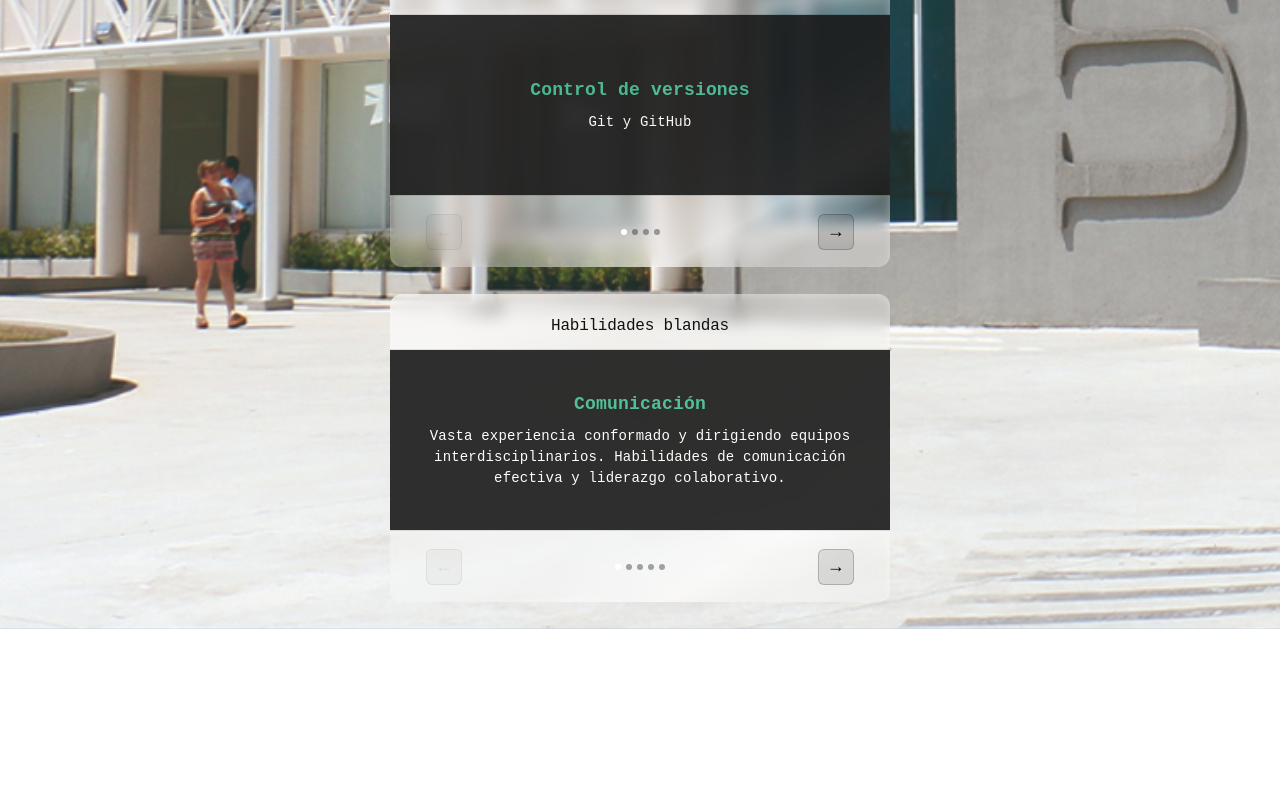
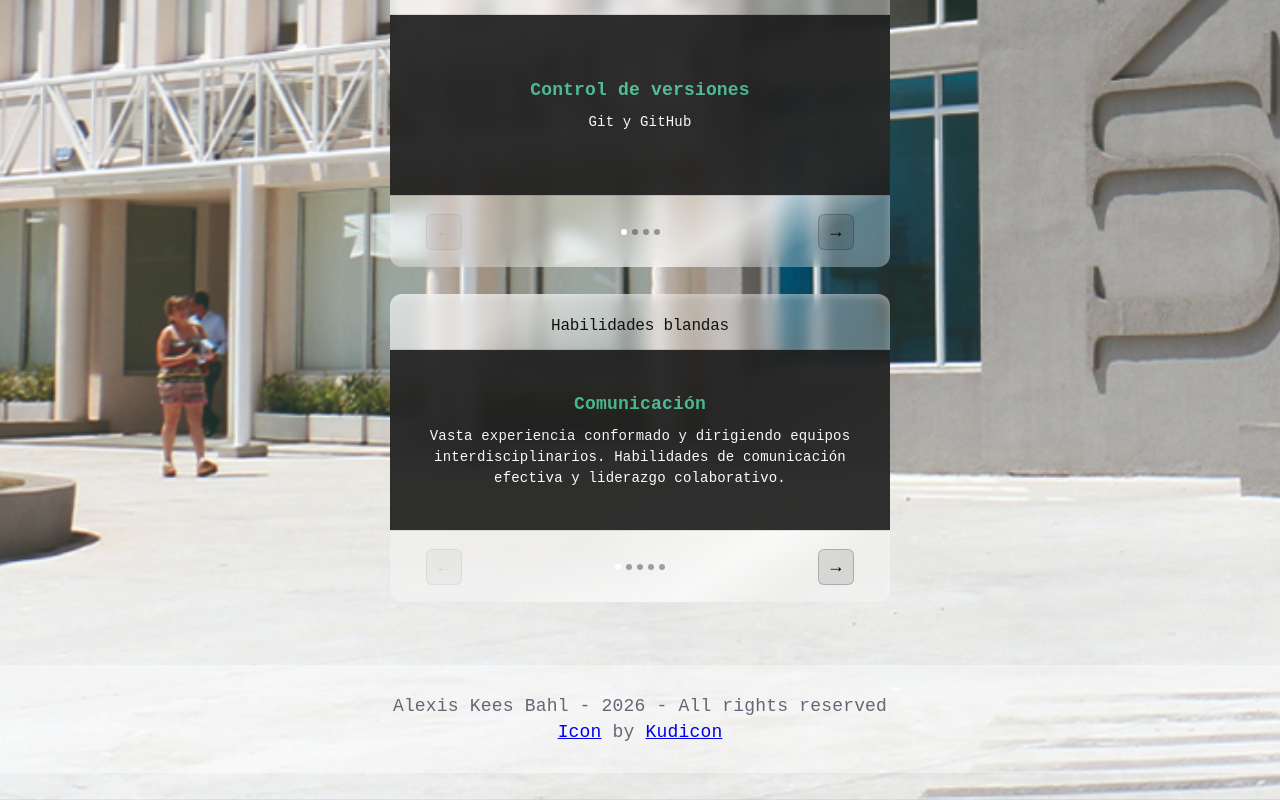
Before and after one commit to alexis-kees-bahl/alexis-kees-bahl.github.io, a React (Vite) app: page / in a window 1280 px wide. Shown: the part 1652-2452 px from the top of the page. Before the commit the page ends 2281 px from the top, so only its background shows below. Built offline with nearby package versions, Linux system fonts and the light colour scheme.

Commit message:
changed icon and title

```diff
--- a/index.html
+++ b/index.html
@@ -2,9 +2,9 @@
 <html lang="en">
   <head>
     <meta charset="UTF-8" />
-    <link rel="icon" type="image/svg+xml" href="/favicon.svg" />
+    <link rel="icon" type="image/svg+xml" href="./src/assets/profile.svg" />
     <meta name="viewport" content="width=device-width, initial-scale=1.0" />
-    <title>cv-reusable</title>
+    <title>CV Alexis Kees Bahl</title>
   </head>
   <body>
     <div id="root"></div>
--- a/src/App.css
+++ b/src/App.css
@@ -279,3 +279,16 @@ transform: translateY(-180px);
 .carousel-nav-dot.active {
   background: rgba(255, 255, 255, 1);
 }
+
+
+.footer{
+  width: 100%;
+  height: 6rem;
+  display: flex;
+  flex-direction: column;
+  align-items: center;
+  justify-content: center;
+  margin-top: 2rem;
+  margin-bottom: 0;
+  background-color: rgba(255, 255, 255, 0.38);
+}
--- a/src/App.jsx
+++ b/src/App.jsx
@@ -169,6 +169,11 @@ export default function App() {
       <Card title="Otras habilidades técnicas" items={otras}/>
 
       <Card title="Habilidades blandas" items={habilidadesBlandas} />
+
+      <div className="footer">
+        <p>Alexis Kees Bahl - 2026 - All rights reserved</p>
+        <p><a href="https://iconscout.com/icons/profile" class="text-underline font-size-sm" target="_blank">Icon</a> by <a href="https://iconscout.com/contributors/kudicon" class="text-underline font-size-sm" target="_blank">Kudicon</a></p>
+      </div>
     </main>
   );
 }
```
Also changed, not shown: src/assets/profile.svg (added).
